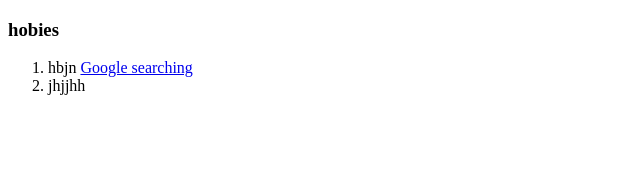
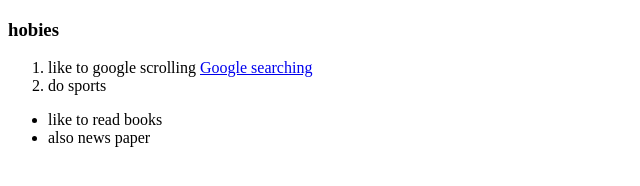
Before and after one commit to stasya03/CV, a plain HTML site: page Hobbies.html in a window 1280 px wide. Shown: the whole page, without its empty margins (0-640 px from the left). Drawn offline with Linux system fonts and the light colour scheme.

Commit message:
Update Hobbies.html

```diff
--- a/Hobbies.html
+++ b/Hobbies.html
@@ -8,8 +8,13 @@
 <body>
     <h3>hobies</h3>
    <ol>
-    <li>hbjn <a href="https://www.google.com/">Google searching</a></li>
-    <li>jhjjhh</li>
+    <li>like to google scrolling <a href="https://www.google.com/">Google searching</a></li>
+    <li>do sports</li>
    </ol>
+    <ul>
+        <li>like to read books</li>
+        <li>also news paper</li>
+    </ul>
+
 </body>
 </html>
```
